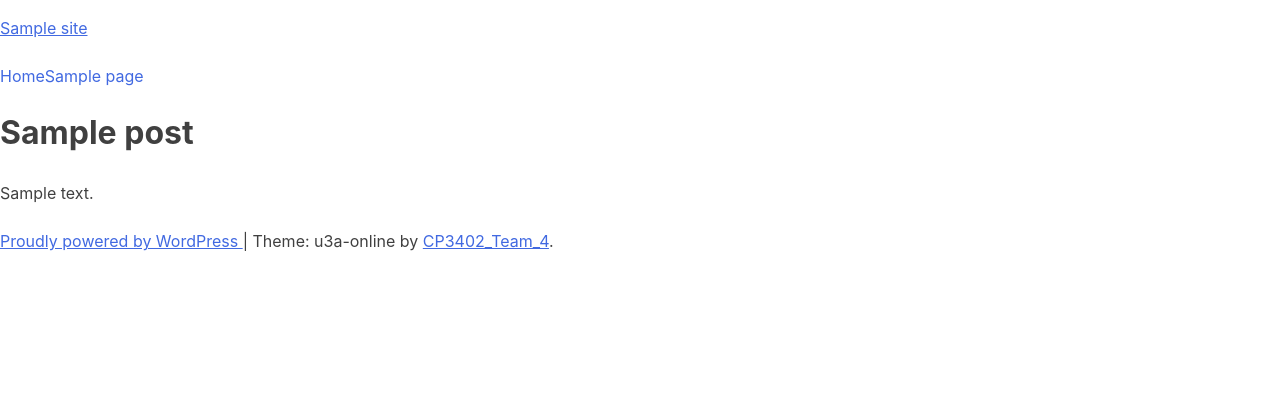
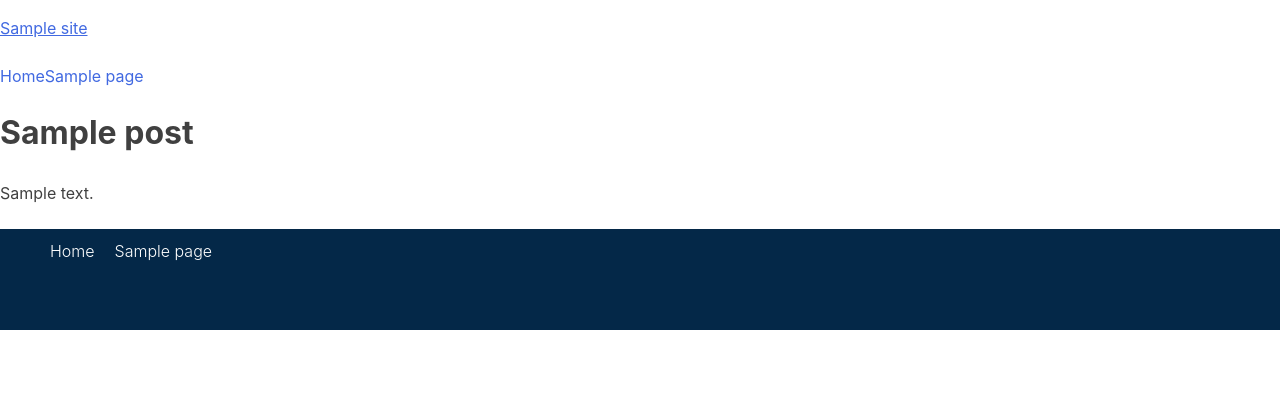
Before and after one commit to cp3402-students/project-team4, a WordPress theme: template themes/u3a-online/page.php in a window 1280 px wide. Shown: the top 417 px of the page. Run offline with PHP 8.4 and a stand-in for WordPress, Linux system fonts and the light colour scheme; the site name, menu and one post (Sample post) are stand-ins, and other content is empty; some libraries are stand-ins or nearby versions.

Commit message:
Added footer styling to theme

```diff
--- a/themes/u3a-online/bs-config.js
+++ b/themes/u3a-online/bs-config.js
@@ -13,7 +13,7 @@ module.exports = {
         "ignoreInitial": true
     },
     "server": false,
-    "proxy": 'http://192.168.33.10/wordpress/',
+    "proxy": 'http://192.168.33.10/wordpress',
     "port": 8181,
     "middleware": false,
     "serveStatic": [],
--- a/themes/u3a-online/composer.json
+++ b/themes/u3a-online/composer.json
@@ -31,5 +31,10 @@
     "support": {
         "issues": "https://github.com/Automattic/_s/issues",
         "source": "https://github.com/Automattic/_s"
+    },
+    "config": {
+        "allow-plugins": {
+            "dealerdirect/phpcodesniffer-composer-installer": true
+        }
     }
 }
--- a/themes/u3a-online/footer.php
+++ b/themes/u3a-online/footer.php
@@ -11,21 +11,19 @@
 
 ?>
 
-	<footer id="colophon" class="site-footer">
-		<div class="site-info">
-			<a href="<?php echo esc_url( __( 'https://wordpress.org/', 'u3a-online' ) ); ?>">
-				<?php
-				/* translators: %s: CMS name, i.e. WordPress. */
-				printf( esc_html__( 'Proudly powered by %s', 'u3a-online' ), 'WordPress' );
-				?>
-			</a>
-			<span class="sep"> | </span>
-				<?php
-				/* translators: 1: Theme name, 2: Theme author. */
-				printf( esc_html__( 'Theme: %1$s by %2$s.', 'u3a-online' ), 'u3a-online', '<a href="https://github.com/cp3402-students/project-team4">CP3402_Team_4</a>' );
-				?>
-		</div><!-- .site-info -->
-	</footer><!-- #colophon -->
+<footer id="colophon" class="site-footer">
+    <div id="secondary-navigation" class="secondary-navigation">
+		<?php
+		wp_nav_menu(
+			array(
+				'theme_location' => 'menu-2',
+				'menu_id'        => 'secondary-menu',
+			)
+		);
+		?>
+
+    </div>
+</footer><!-- #colophon -->
 </div><!-- #page -->
 
 <?php wp_footer(); ?>
--- a/themes/u3a-online/functions.php
+++ b/themes/u3a-online/functions.php
@@ -46,10 +46,11 @@ function u3a_online_setup() {
 		*/
 	add_theme_support( 'post-thumbnails' );
 
-	// This theme uses wp_nav_menu() in one location.
+	// This theme uses wp_nav_menu() in two locations.
 	register_nav_menus(
 		array(
 			'menu-1' => esc_html__( 'Primary', 'u3a-online' ),
+			'menu-2' => esc_html__( 'Secondary', 'u3a-online' ),
 		)
 	);
 
--- a/themes/u3a-online/package.json
+++ b/themes/u3a-online/package.json
@@ -43,6 +43,7 @@
     "lint:scss": "wp-scripts lint-style 'sass/**/*.scss'",
     "lint:js": "wp-scripts lint-js 'js/*.js'",
     "sync": "browser-sync start --config bs-config.js",
+    "start": "npm run watch & npm run sync",
     "bundle": "dir-archiver --src . --dest ../_s.zip --exclude .DS_Store .stylelintrc.json .eslintrc .git .gitattributes .github .gitignore README.md composer.json composer.lock node_modules vendor package-lock.json package.json .travis.yml phpcs.xml.dist sass style.css.map yarn.lock bs-config.js"
   }
 }
--- a/themes/u3a-online/sass/abstracts/variables/_colors.scss
+++ b/themes/u3a-online/sass/abstracts/variables/_colors.scss
@@ -18,3 +18,13 @@ $color__border-button-hover: #ccc #bbb #aaa;
 $color__border-button-focus: #aaa #bbb #bbb;
 $color__border-input: #ccc;
 $color__border-abbr: #666;
+
+//Theme Colors
+$color__theme-primary: #042848;
+$color__theme-secondary: #5C6E7D;
+$color__theme-call-to-action: #FC453D;
+$color__theme-yellow: #F1FC3D;
+$color__theme-coral: #A76360;
+
+//Footer Colors
+$color__footer-links: #fff;
--- a/themes/u3a-online/sass/components/navigation/_navigation.scss
+++ b/themes/u3a-online/sass/components/navigation/_navigation.scss
@@ -69,6 +69,31 @@
 	}
 }
 
+/* Footer Menu*/
+.secondary-navigation {
+	background-color: $color__theme-primary;
+
+	ul{
+		margin: 0 0 1.5cm 0;
+		list-style-type: none;
+		display:block;
+
+		li{
+			padding: 10px;
+
+			a{
+				text-decoration: none;
+				font-weight: 350;
+				color: $color__footer-links;
+				&:hover{
+					text-decoration: underline;
+
+				}
+			}
+		}
+	}
+}
+
 /* Small menu. */
 .menu-toggle,
 .main-navigation.toggled ul {
@@ -83,6 +108,11 @@
 
 	.main-navigation ul {
 		display: flex;
+	}
+	.secondary-navigation{
+		ul{
+			display: inline-flex;
+		}
 	}
 }
 
--- a/themes/u3a-online/sass/style.scss
+++ b/themes/u3a-online/sass/style.scss
@@ -52,6 +52,7 @@ Nicolas Gallagher and Jonathan Neal https://necolas.github.io/normalize.css/
 
 // Import variables and mixins.
 @import "abstracts/abstracts";
+@import "abstracts/variables/colors";
 
 /*--------------------------------------------------------------
 # Generic
@@ -73,7 +74,7 @@ Nicolas Gallagher and Jonathan Neal https://necolas.github.io/normalize.css/
 /*--------------------------------------------------------------
 # Layouts
 --------------------------------------------------------------*/
-// @import "layouts/content-sidebar"; // Uncomment this line for a sidebar on right side of your content.
+ @import "layouts/content-sidebar"; // Uncomment this line for a sidebar on right side of your content.
 // @import "layouts/sidebar-content"; // Uncomment this line for a sidebar on left side of your content.
 
 /*--------------------------------------------------------------
--- a/themes/u3a-online/style.css
+++ b/themes/u3a-online/style.css
@@ -571,38 +553,37 @@ input[type="submit"] {
 }
 
 button:hover,
-input[type="button"]:hover,
-input[type="reset"]:hover,
-input[type="submit"]:hover {
+input[type=button]:hover,
+input[type=reset]:hover,
+input[type=submit]:hover {
 	border-color: #ccc #bbb #aaa;
 }
 
-button:active,
-button:focus,
-input[type="button"]:active,
-input[type="button"]:focus,
-input[type="reset"]:active,
-input[type="reset"]:focus,
-input[type="submit"]:active,
-input[type="submit"]:focus {
+button:active, button:focus,
+input[type=button]:active,
+input[type=button]:focus,
+input[type=reset]:active,
+input[type=reset]:focus,
+input[type=submit]:active,
+input[type=submit]:focus {
 	border-color: #aaa #bbb #bbb;
 }
 
-input[type="text"],
-input[type="email"],
-input[type="url"],
-input[type="password"],
-input[type="search"],
-input[type="number"],
-input[type="tel"],
-input[type="range"],
-input[type="date"],
-input[type="month"],
-input[type="week"],
-input[type="time"],
-input[type="datetime"],
-input[type="datetime-local"],
-input[type="color"],
+input[type=text],
+input[type=email],
+input[type=url],
+input[type=password],
+input[type=search],
+input[type=number],
+input[type=tel],
+input[type=range],
+input[type=date],
+input[type=month],
+input[type=week],
+input[type=time],
+input[type=datetime],
+input[type=datetime-local],
+input[type=color],
 textarea {
 	color: #666;
 	border: 1px solid #ccc;
@@ -610,21 +591,21 @@ textarea {
 	padding: 3px;
 }
 
-input[type="text"]:focus,
-input[type="email"]:focus,
-input[type="url"]:focus,
-input[type="password"]:focus,
-input[type="search"]:focus,
-input[type="number"]:focus,
-input[type="tel"]:focus,
-input[type="range"]:focus,
-input[type="date"]:focus,
-input[type="month"]:focus,
-input[type="week"]:focus,
-input[type="time"]:focus,
-input[type="datetime"]:focus,
-input[type="datetime-local"]:focus,
-input[type="color"]:focus,
+input[type=text]:focus,
+input[type=email]:focus,
+input[type=url]:focus,
+input[type=password]:focus,
+input[type=search]:focus,
+input[type=number]:focus,
+input[type=tel]:focus,
+input[type=range]:focus,
+input[type=date]:focus,
+input[type=month]:focus,
+input[type=week]:focus,
+input[type=time]:focus,
+input[type=datetime]:focus,
+input[type=datetime-local]:focus,
+input[type=color]:focus,
 textarea:focus {
 	color: #111;
 }
@@ -640,11 +621,39 @@ textarea {
 /*--------------------------------------------------------------
 # Layouts
 --------------------------------------------------------------*/
+.site {
+	display: grid;
+	grid-template-columns: auto 25%;
+	grid-template-areas: "header header" "main sidebar" "footer footer";
+}
+
+.site-header {
+	grid-area: header;
+}
+
+.site-main {
+	grid-area: main;
+	overflow: hidden;
+	/* Resolves issue with <pre> elements forcing full width. */
+}
+
+.widget-area {
+	grid-area: sidebar;
+}
+
+.site-footer {
+	grid-area: footer;
+}
+
+.no-sidebar .site {
+	display: grid;
+	grid-template-columns: auto;
+	grid-template-areas: "header" "main" "footer";
+}
 
 /*--------------------------------------------------------------
 # Components
 --------------------------------------------------------------*/
-
 /* Navigation
 --------------------------------------------- */
 .main-navigation {
@@ -697,6 +705,31 @@ textarea {
 	text-decoration: none;
 }
 
+/* Footer Menu*/
+.secondary-navigation {
+	background-color: #042848;
+}
+
+.secondary-navigation ul {
+	margin: 0 0 1.5cm 0;
+	list-style-type: none;
+	display: block;
+}
+
+.secondary-navigation ul li {
+	padding: 10px;
+}
+
+.secondary-navigation ul li a {
+	text-decoration: none;
+	font-weight: 350;
+	color: #fff;
+}
+
+.secondary-navigation ul li a:hover {
+	text-decoration: underline;
+}
+
 /* Small menu. */
 .menu-toggle,
 .main-navigation.toggled ul {
@@ -704,21 +737,20 @@ textarea {
 }
 
 @media screen and (min-width: 37.5em) {
-
 	.menu-toggle {
 		display: none;
 	}
-
 	.main-navigation ul {
 		display: flex;
+	}
+	.secondary-navigation ul {
+		display: inline-flex;
 	}
 }
 
 .site-main .comment-navigation,
-.site-main
-.posts-navigation,
-.site-main
-.post-navigation {
+.site-main .posts-navigation,
+.site-main .post-navigation {
 	margin: 0 0 1.5em;
 }
 
```
Also changed, not shown: other parts of themes/u3a-online/style.css (+26 -49 lines).
